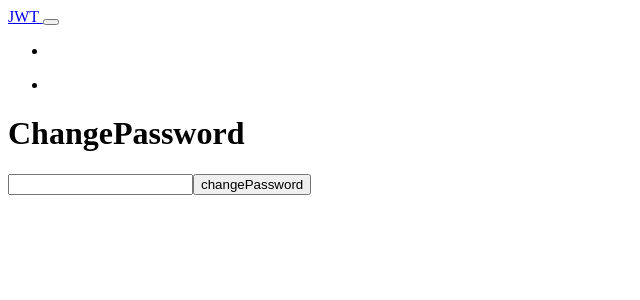
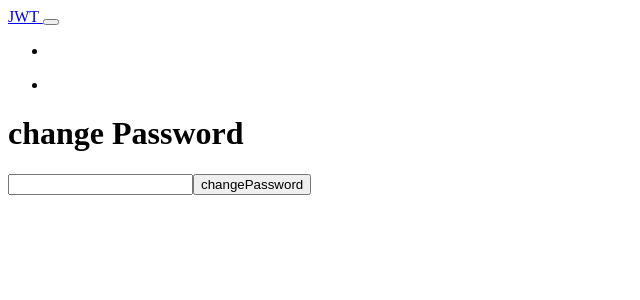
Before and after one commit to MinaDakiri12/Api-Json-Web-Token, a React (Create React App) app in the folder Front-end/: page /changepassword/1 in a window 1280 px wide. Shown: the top 300 px of the page, without its empty margins (0-640 px from the left). Built offline with nearby package versions, Linux system fonts and the light colour scheme.

Commit message:
Update ChangePassword.jsx

```diff
--- a/Front-end/src/form/ChangePassword.jsx
+++ b/Front-end/src/form/ChangePassword.jsx
@@ -1,5 +1,6 @@
 import React from 'react'
 import axios from 'axios'
+import Layout from './../core/Layout'
 import { useParams } from 'react-router-dom'
 
 function ChangePassword(props) {
@@ -23,22 +24,33 @@ function ChangePassword(props) {
         if(res.data.isAuth && res.data.role === 'Tech') props.history.push('/tech')
       }
     } catch (error) {
-      error && setError(error.response);
+      if(error) console.log(error.response);
     }
 
   }
+  const changePassword = () =>  (
+
+       <form onSubmit={handelSubmit}>
+         <input type="password" name="password" className="form-control"  onChange={handelChange}/>
+         <input type="submit" className="form-control" value="changePassword"/>
+       </form>
+
+  )
   return (
     <div>
-      <h1>ChangePassword</h1>
-       {
-         error && <p>{error}</p>
-       }
-       <form onSubmit={handelSubmit}>
-         <input type="password" name="password" className="form-control" id="" onChange={handelChange}/>
-         <input type="submit" className="form-control" value="changePassword"/>
-       </form>
+       <Layout title="change Password">
+           <div className="row">
+               <div className="col-md-6 mx-auto">
+
+                 { changePassword() }
+               </div>
+            </div>
+
+
+       </Layout>
     </div>
-  )
+)
 }
 
+
 export default ChangePassword
```
